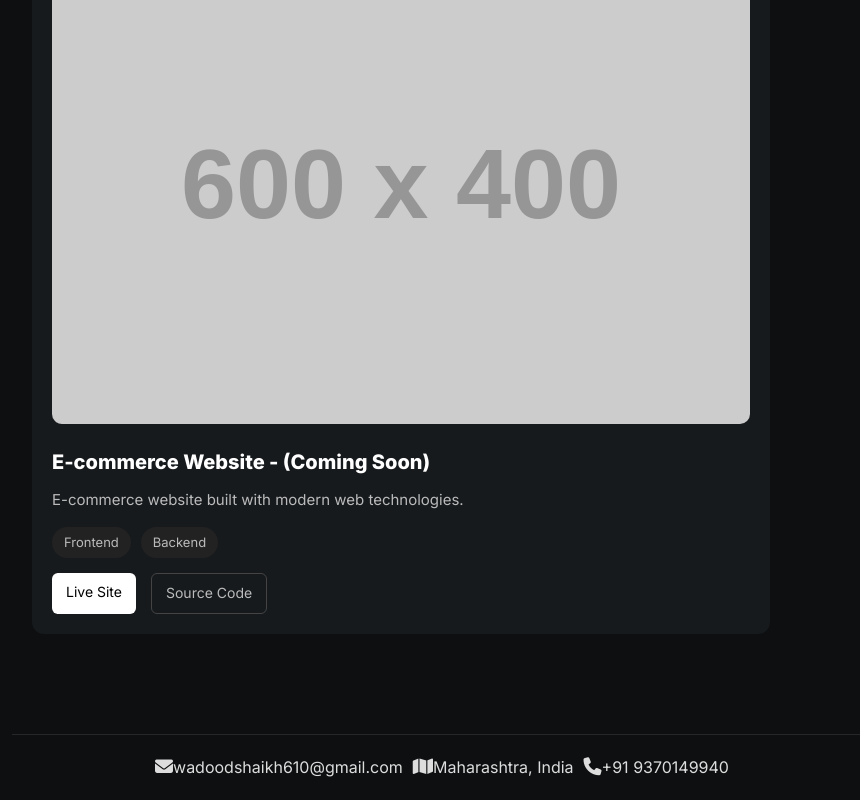
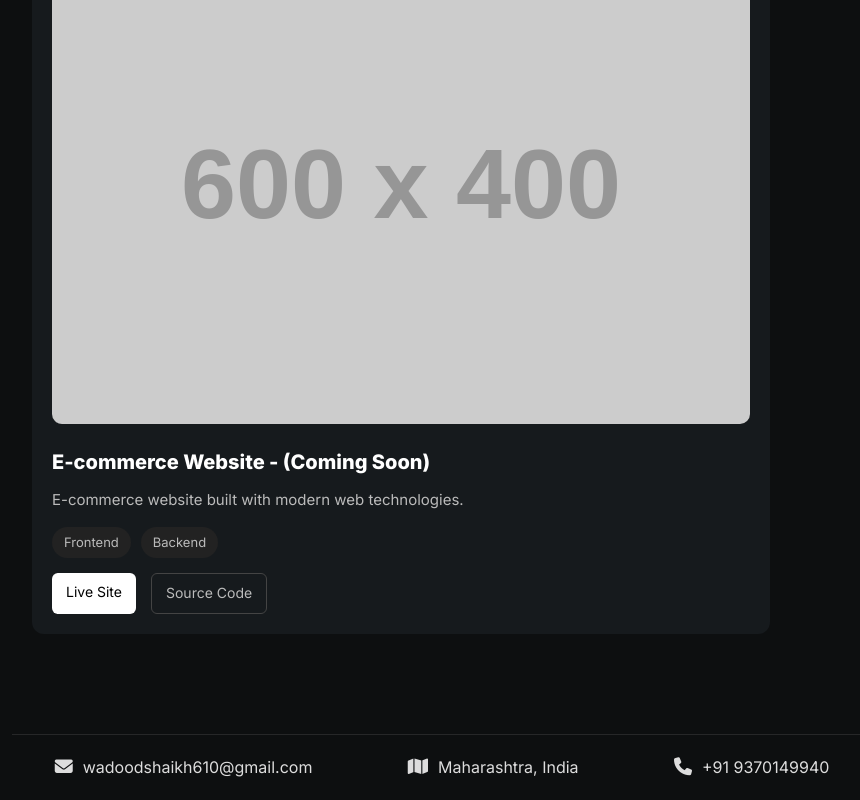
Before and after one commit to wadoodShaikh/portfolio, a React (Vite) app: page / in a window 1280 px wide. Shown: the part 1653-2453 px from the top of the page, without its empty margins (198-1058 px from the left). Built offline with nearby package versions, Linux system fonts and the light colour scheme.

Commit message:
Update App.css

```diff
--- a/src/App.css
+++ b/src/App.css
@@ -232,7 +232,7 @@ footer {
 
 .footer-content {
   display: flex;
-  justify-content: center;
+  justify-content: space-around;
   align-items: center;
   gap: 10px;
   color: #ddd;
@@ -242,6 +242,7 @@ footer {
 .footer-content i {
   font-size: 18px;
   color: #ddd;
+  padding-right: 10px;
 }
 
 .footer-content a {
```
